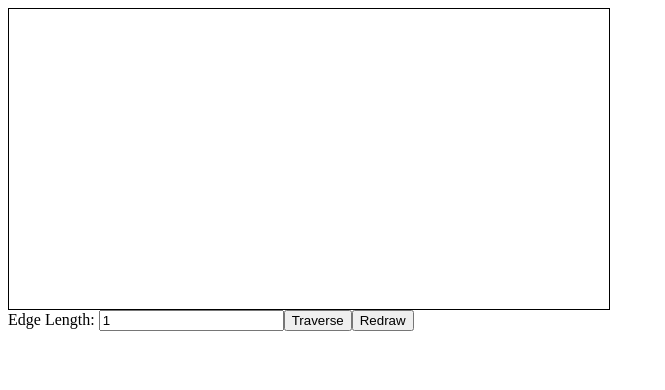
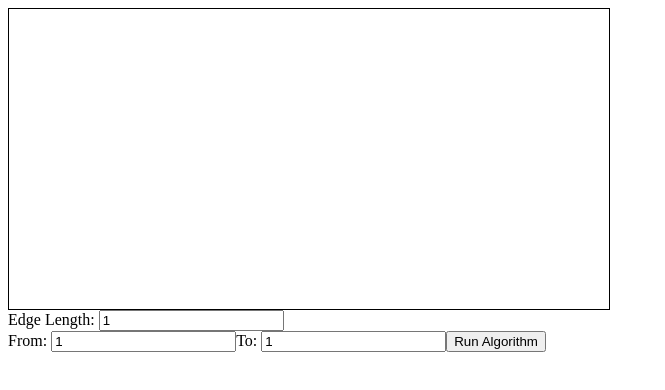
Before and after one commit to AnthonyFlowers/js-dijkstras-algo, a Vue app: page / in a window 1280 px wide. Shown: the top 390 px of the page, without its empty margins (0-665 px from the left). Built offline with nearby package versions, Linux system fonts and the light colour scheme.

Commit message:
- Can input start and end nodes to run the algorithm on

```diff
--- a/src/components/GraphDisplay.vue
+++ b/src/components/GraphDisplay.vue
@@ -4,11 +4,24 @@ import { Graph, Edge, Position, Vertex } from "./graph";
 </script>
 <template>
   <div id="graphView">
-    <canvas id="graphCanvas" ref="graphCanvas" @click="graphClick"></canvas>
-    <label>Edge Length: </label>
-    <input type="number" ref="edgeLength" :value="1" />
-    <button @click="traverse">Traverse</button>
-    <button @click="redraw">Redraw</button>
+    <canvas
+      id="graphCanvas"
+      ref="graphCanvas"
+      width="600"
+      height="300"
+      @click="graphClick"
+    ></canvas>
+    <div>
+      <label>Edge Length: </label>
+      <input type="number" ref="edgeLength" value="1" />
+    </div>
+    <div class="">
+      <label>From: </label>
+      <input type="number" ref="startNode" value="1" min="1" />
+      <label>To: </label>
+      <input type="number" ref="endNode" value="1" min="1" />
+      <button @click="traverse">Run Algorithm</button>
+    </div>
   </div>
 </template>
 <script lang="ts">
@@ -19,42 +32,46 @@ export default defineComponent({
       graph: new Graph(),
       selectedPoint: null as Vertex | null,
       drawingProperties: {
-        vertexSize: 10,
+        vertexSize: 20,
         selectedVertexColor: "#f0f",
         vertexColor: "#f00",
         edgeColor: "#fff",
         textColor: "#000",
         textFont: "18px serif",
+        edgeTextFont: "12px serif",
       },
     };
   },
   methods: {
-    redraw() {
-      const ctx = this.canvasContext;
+    redraw(ctx: CanvasRenderingContext2D | null) {
       if (!ctx) return;
       ctx.clearRect(0, 0, ctx.canvas.width, ctx.canvas.height);
-      this.graph.getEdges().forEach((e) => this.drawEdge(e));
-      this.graph.getVerticies().forEach((v) => this.drawvertex(v));
+      this.graph.getEdges().forEach((e) => this.drawEdge(e, ctx));
+      this.graph.getVerticies().forEach((v) => this.drawvertex(v, ctx));
     },
     graphClick(ev: MouseEvent) {
+      const ctx = this.canvasContext;
       const position = {
-        x: ev.offsetX / 2,
-        y: ev.offsetY / 2,
+        x: ev.offsetX,
+        y: ev.offsetY,
       };
       const foundPoint = this.graph.pointExists(position);
       if (this.selectedPoint && foundPoint) {
-        this.handleAddRemoveEdge(this.selectedPoint, foundPoint);
+        this.handleAddRemoveEdge(this.selectedPoint, foundPoint, ctx);
       } else if (foundPoint) {
         this.selectedPoint = foundPoint;
-        this.redraw();
+        (<HTMLInputElement>this.$refs.edgeLength).select();
       } else {
         this.graph.addvertex(position);
-        console.log(this.graph);
         this.selectedPoint = null;
       }
-      this.redraw();
+      this.redraw(ctx);
     },
-    handleAddRemoveEdge(selectedPoint: Vertex, foundPoint: Vertex) {
+    handleAddRemoveEdge(
+      selectedPoint: Vertex,
+      foundPoint: Vertex,
+      ctx: CanvasRenderingContext2D | null
+    ) {
       if (selectedPoint === foundPoint) {
         console.log("deselect");
         this.selectedPoint = null;
@@ -66,7 +83,6 @@ export default defineComponent({
       );
       if (existingEdge) {
         this.graph.removeEdge(existingEdge);
-        this.redraw();
       } else {
         const edgeLength = parseInt(
           (<HTMLInputElement>this.$refs.edgeLength).value
@@ -76,13 +92,10 @@ export default defineComponent({
           foundPoint.id,
           edgeLength
         );
-        this.drawEdge(edge);
       }
       this.selectedPoint = null;
-      this.redraw();
     },
-    drawvertex(vertex: Vertex) {
-      const ctx = this.canvasContext;
+    drawvertex(vertex: Vertex, ctx: CanvasRenderingContext2D) {
       if (!ctx) return;
       const x = vertex.position.x;
       const y = vertex.position.y;
@@ -100,22 +113,39 @@ export default defineComponent({
       ctx.textBaseline = "middle";
       ctx.fillText(vertex.id.toString(), x, y);
     },
-    drawEdge(edge: Edge) {
-      const ctx = this.canvasContext;
+    drawEdge(edge: Edge, ctx: CanvasRenderingContext2D | null) {
       if (!ctx) return;
       ctx.fillStyle = this.drawingProperties.edgeColor;
       ctx.beginPath();
       ctx.moveTo(edge.vertexOne.position.x, edge.vertexOne.position.y);
       ctx.lineTo(edge.vertexTwo.position.x, edge.vertexTwo.position.y);
       ctx.stroke();
+      const textPositionX =
+        (edge.vertexOne.position.x + edge.vertexTwo.position.x) / 2;
+      const textPositionY =
+        (edge.vertexOne.position.y + edge.vertexTwo.position.y) / 2;
+      console.log(textPositionX, textPositionY);
+      ctx.font = this.drawingProperties.edgeTextFont;
+      ctx.strokeText(edge.distance.toString(), textPositionX, textPositionY);
       ctx.closePath();
     },
     traverse() {
-      const path = this.graph.traverse(1, 2);
+      const start = parseInt((<HTMLInputElement>this.$refs.startNode).value);
+      const end = parseInt((<HTMLInputElement>this.$refs.endNode).value);
+
+      console.log(start, end);
+      const path = this.graph.traverse(start, end);
       console.log(path);
     },
+    drawPath(ctx: CanvasRenderingContext2D) {},
   },
   computed: {
+    nodesToFindPath() {
+      return {
+        startNode: parseInt((<HTMLInputElement>this.$refs.startNode).value),
+        endNode: parseInt((<HTMLInputElement>this.$refs.endNode).value),
+      };
+    },
     canvasContext() {
       return (<HTMLCanvasElement>this.$refs.graphCanvas).getContext("2d");
     },
@@ -124,10 +154,9 @@ export default defineComponent({
 </script>
 <style scoped>
 #graphCanvas {
-  width: 600px;
-  height: 300px;
+  /* width: 600px;
+  height: 300px; */
   border: solid 1px black;
   display: block;
-  aspect-ratio: auto 300 / 150;
 }
 </style>
--- a/src/components/graph.ts
+++ b/src/components/graph.ts
@@ -25,7 +25,7 @@ export class Graph {
     this.path = [];
     this.verticies = [];
     this.edges = [];
-    this.minPointDistance = 20;
+    this.minPointDistance = 60;
   }
   public addvertex(position: Position): Vertex {
     const newvertex = {
```
